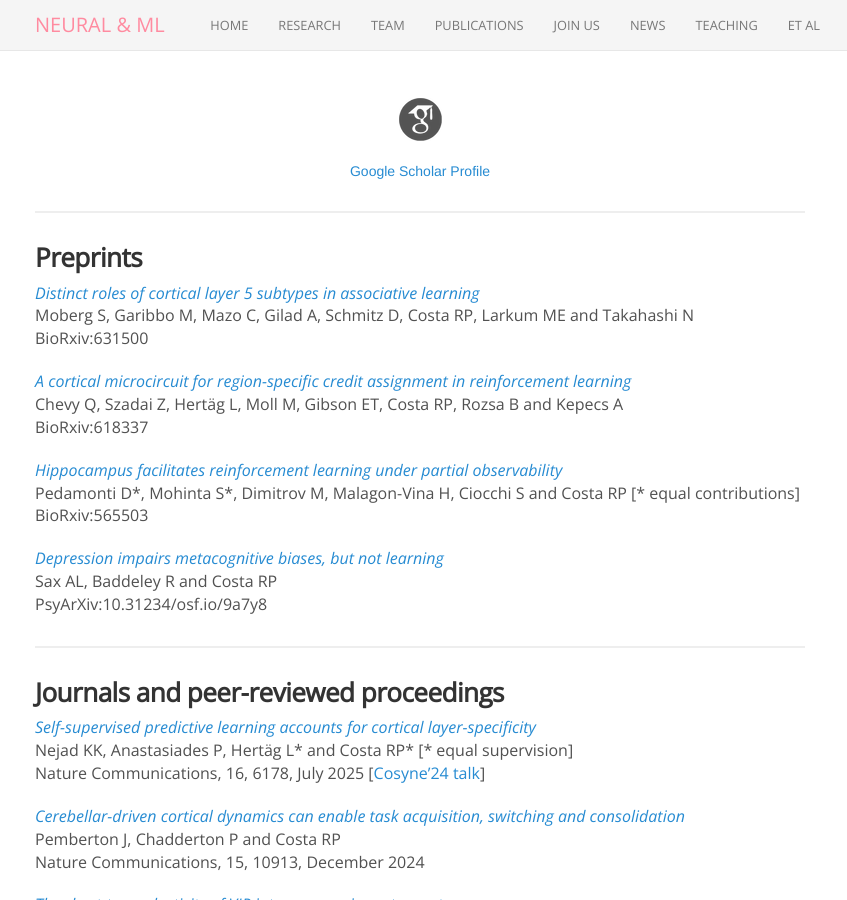
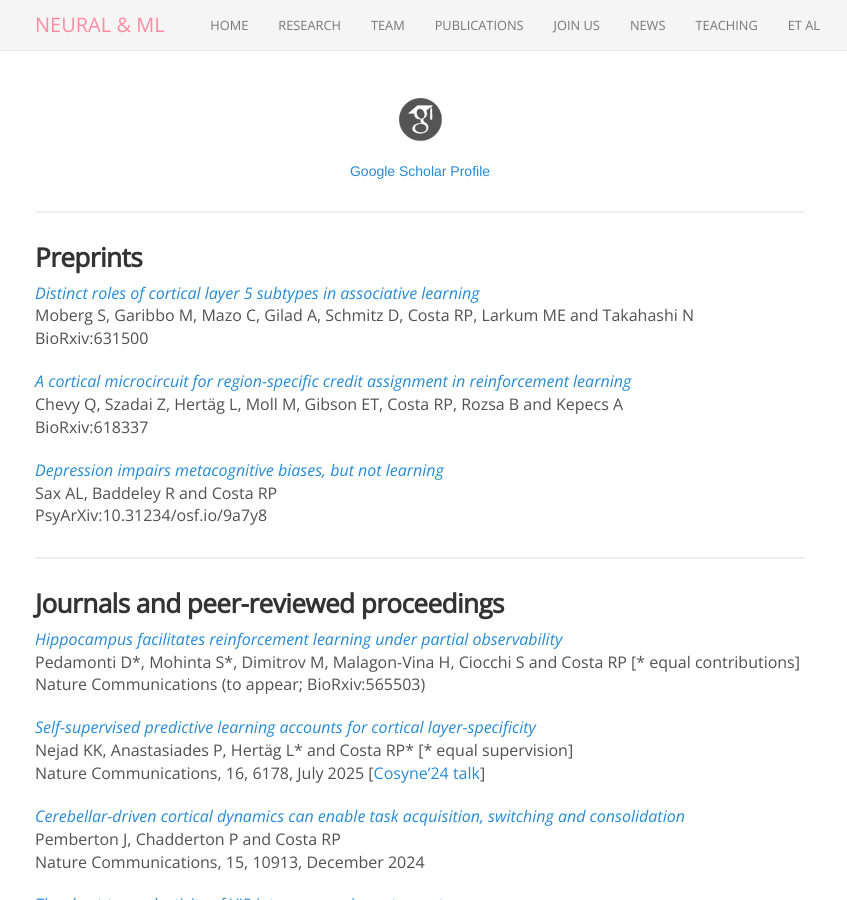
Before and after one commit to neuralml/neuralml.github.io, a Jekyll site: the page built from publications.md, in a window 1280 px wide and 900 px high. Shown: the whole window, without its empty margins (220-1067 px from the left). Built offline with Jekyll 4.4.1, drawn with Linux system fonts in a browser that asks for light colours; nearby versions of some CDN libraries; part of the change alters nothing that is shown.

Commit message:
Update publications.md

```diff
--- a/publications.md
+++ b/publications.md
@@ -24,10 +24,6 @@ BioRxiv:631500
 Chevy Q, Szadai Z, Hertäg L, Moll M, Gibson ET, Costa RP, Rozsa B and Kepecs A<br>
 BioRxiv:618337
 
-[_Hippocampus facilitates reinforcement learning under partial observability_](https://doi.org/10.1101/2023.11.09.565503)<br>
-Pedamonti D\*, Mohinta S\*, Dimitrov M, Malagon-Vina H, Ciocchi S and Costa RP [\* equal contributions]<br>
-BioRxiv:565503
-
 [_Depression impairs metacognitive biases, but not learning_](https://psyarxiv.com/9a7y8/)<br>
 Sax AL, Baddeley R and Costa RP<br>
 PsyArXiv:10.31234/osf.io/9a7y8
@@ -36,6 +32,10 @@ PsyArXiv:10.31234/osf.io/9a7y8
 <hr>
 
 ### Journals and peer-reviewed proceedings
+
+[_Hippocampus facilitates reinforcement learning under partial observability_](https://doi.org/10.1101/2023.11.09.565503)<br>
+Pedamonti D\*, Mohinta S\*, Dimitrov M, Malagon-Vina H, Ciocchi S and Costa RP [\* equal contributions]<br>
+Nature Communications (to appear; BioRxiv:565503)
 
 [_Self-supervised predictive learning accounts for cortical layer-specificity_](https://www.nature.com/articles/s41467-025-61399-5)<br>
 Nejad KK, Anastasiades P, Hertäg L\* and Costa RP\* [\* equal supervision]<br>
```
